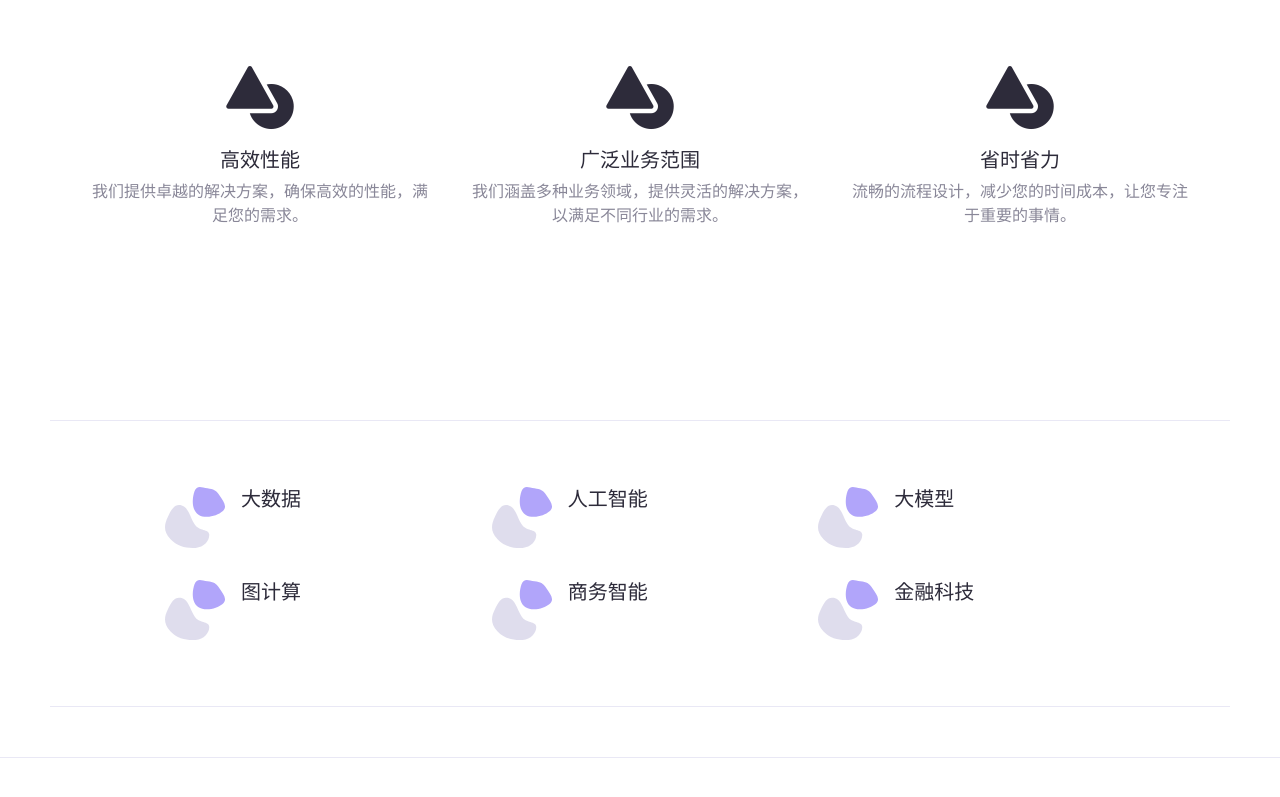
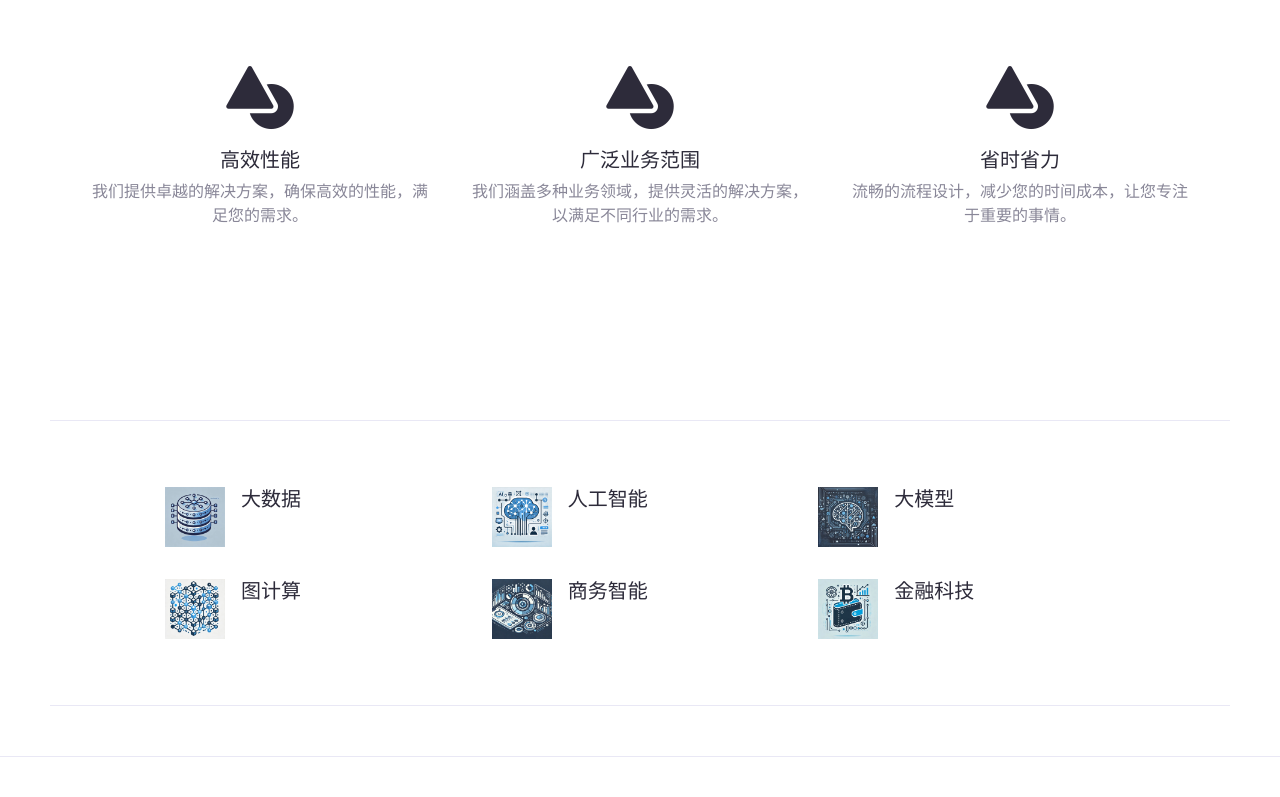
Before and after one commit to unswdb/zhjr, a plain HTML site: page services.html in a window 1280 px wide. Shown: the part 811-1608 px from the top of the page. Drawn offline with Linux system fonts and the light colour scheme; files whose address does not match are found by name.

Commit message:
add new img

```diff
--- a/services.html
+++ b/services.html
@@ -135,7 +135,7 @@
           <div class="col-md-6 col-lg-4 py-3 wow fadeInUp">
             <div class="d-flex flex-row">
               <div class="img-fluid mr-3">
-                <img src="./assets/img/icon_pattern.svg" alt="">
+                <img src="./assets/img/bd.jpg" style="width: 60px;height: 60;" alt="">
               </div>
               <div>
                 <h5>大数据</h5>
@@ -147,7 +147,7 @@
           <div class="col-md-6 col-lg-4 py-3 wow fadeInUp">
             <div class="d-flex flex-row">
               <div class="img-fluid mr-3">
-                <img src="./assets/img/icon_pattern.svg" alt="">
+                <img src="./assets/img/ai.jpg" style="width: 60px;height: 60;" alt="">
               </div>
               <div>
                 <h5>人工智能</h5>
@@ -159,7 +159,7 @@
           <div class="col-md-6 col-lg-4 py-3 wow fadeInUp">
             <div class="d-flex flex-row">
               <div class="img-fluid mr-3">
-                <img src="./assets/img/icon_pattern.svg" alt="">
+                <img src="./assets/img/mod.jpg" style="width: 60px;height: 60;" alt="">
               </div>
               <div>
                 <h5>大模型</h5>
@@ -171,7 +171,7 @@
           <div class="col-md-6 col-lg-4 py-3 wow fadeInUp">
             <div class="d-flex flex-row">
               <div class="img-fluid mr-3">
-                <img src="./assets/img/icon_pattern.svg" alt="">
+                <img src="./assets/img/graph.jpg" style="width: 60px;height: 60;" alt="">
               </div>
               <div>
                 <h5>图计算</h5>
@@ -183,7 +183,7 @@
           <div class="col-md-6 col-lg-4 py-3 wow fadeInUp">
             <div class="d-flex flex-row">
               <div class="img-fluid mr-3">
-                <img src="./assets/img/icon_pattern.svg" alt="">
+                <img src="./assets/img/bus.jpg" style="width: 60px;height: 60;" alt="">
               </div>
               <div>
                 <h5>商务智能</h5>
@@ -195,7 +195,7 @@
           <div class="col-md-6 col-lg-4 py-3 wow fadeInUp">
             <div class="d-flex flex-row">
               <div class="img-fluid mr-3">
-                <img src="./assets/img/icon_pattern.svg" alt="">
+                <img src="./assets/img/fin.jpg" style="width: 60px;height: 60;" alt="">
               </div>
               <div>
                 <h5>金融科技</h5>
```
Also changed, not shown: index.html (+6 -6 lines), assets/img/ai.jpg (added), assets/img/bd.jpg (added), assets/img/bus.jpg (added), assets/img/fin.jpg (added), assets/img/graph.jpg (added), assets/img/mod.jpg (added).
